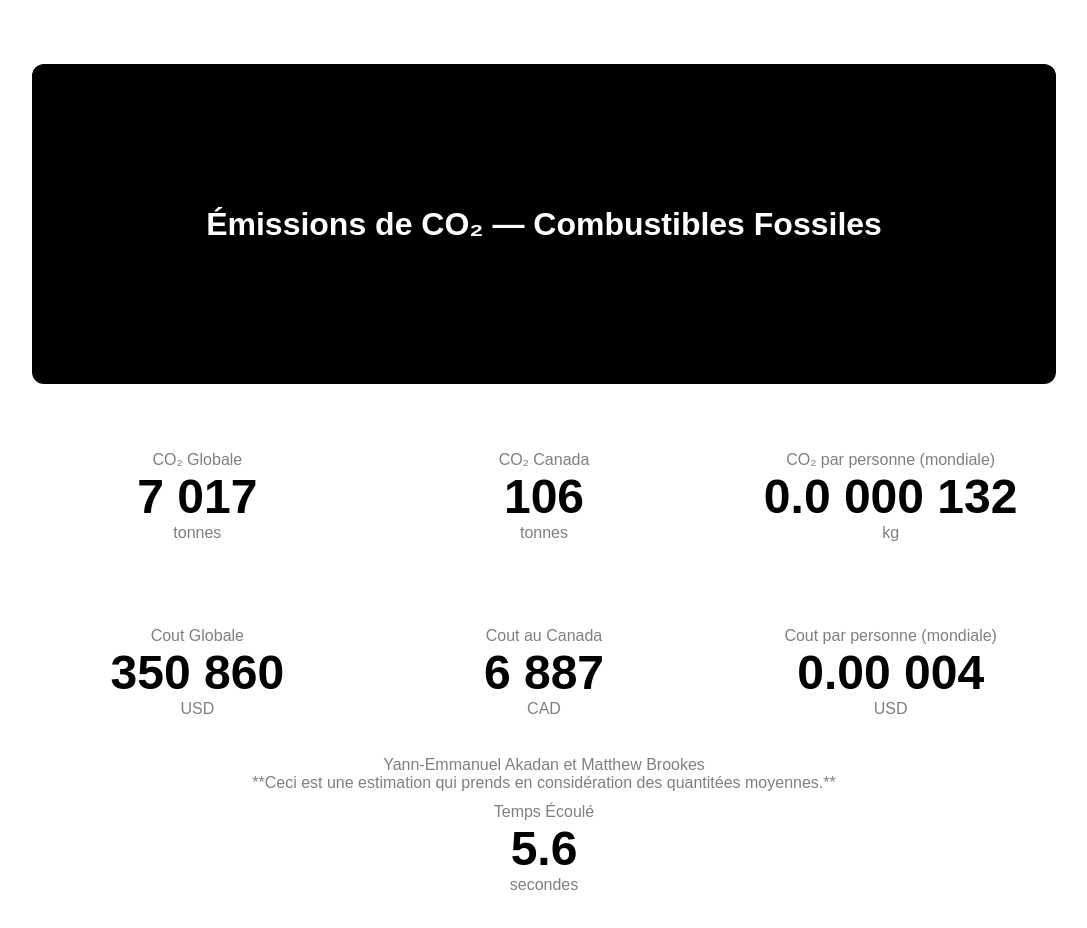
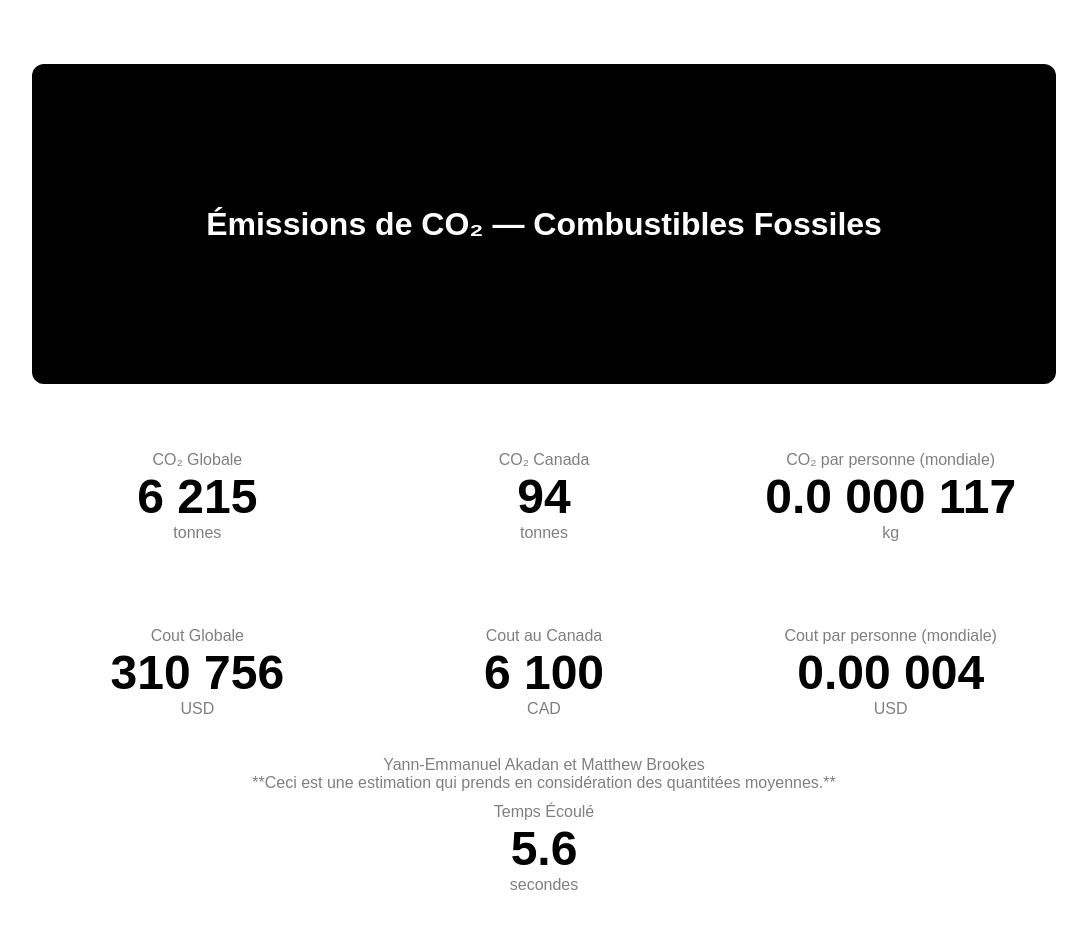
Before and after one commit to mbrooke14/fossil-fuels, a React (Vite) app: page / in a window 1280 px wide. Shown: the top 928 px of the page, without its empty margins (96-1183 px from the left). Built offline with nearby package versions, Linux system fonts and the light colour scheme; a web font is replaced by a local one.

Commit message:
Improved readability of values

```diff
--- a/src/app.tsx
+++ b/src/app.tsx
@@ -2,6 +2,16 @@ import CardGrid from "./components/cardgrid";
 import Card from "./components/card";
 
 import "./app.css"
+
+const POP = 8_000_000_000
+
+const TON_ANNUAL = 35_000_000_000
+const TON_SECOND = TON_ANNUAL / 365 / 24 / 60 / 60
+
+const CAN_CONTRB = 0.0151
+
+const AVR_COST = 50 // USD
+const CAN_COST = 65 // CAD
 
 export default function App() {
 	return <div id="content">
@@ -11,13 +21,13 @@ export default function App() {
 
         <main>
             <CardGrid>
-                <Card scalar={1377 * 0.91}                                 unit="tonnes"  precision="0" cardname="CO₂ Globale"  />
-                <Card scalar={1377 * 0.91 * 0.0151}                        unit="tonnes"  precision="0" cardname="CO₂ Canada"   />
-                <Card scalar={1377 * 0.91 * 0.0151 / 8_000_000_000 * 1000} unit="kg"      precision="7" cardname="CO₂ par personne (mondiale)"   />
+                <Card scalar={TON_SECOND}                           unit="tonnes" precision="0" cardname="CO₂ Globale"  />
+                <Card scalar={TON_SECOND * CAN_CONTRB}              unit="tonnes" precision="0" cardname="CO₂ Canada"   />
+                <Card scalar={TON_SECOND * CAN_CONTRB / POP * 1000} unit="kg"     precision="7" cardname="CO₂ par personne (mondiale)"   />
 
-                <Card scalar={1377 * 0.91 * 50}                  unit="USD" precision="0" cardname="Cout Globale" />
-                <Card scalar={1377 * 0.91 * 0.0151 * 65}         unit="CAD" precision="0" cardname="Cout au Canada" />
-                <Card scalar={1377 * 0.91 * 50 / 8_000_000_000 } unit="USD" precision="5" cardname="Cout par personne (mondiale)" />
+                <Card scalar={TON_SECOND * AVR_COST}              unit="USD" precision="0" cardname="Cout Globale" />
+                <Card scalar={TON_SECOND * CAN_CONTRB * CAN_COST} unit="CAD" precision="0" cardname="Cout au Canada" />
+                <Card scalar={TON_SECOND * AVR_COST / POP}        unit="USD" precision="5" cardname="Cout par personne (mondiale)" />
 
                 <Card scalar={1} unit="secondes" precision="1" cardname="Temps Écoulé" id="time" />
             </CardGrid>
```
